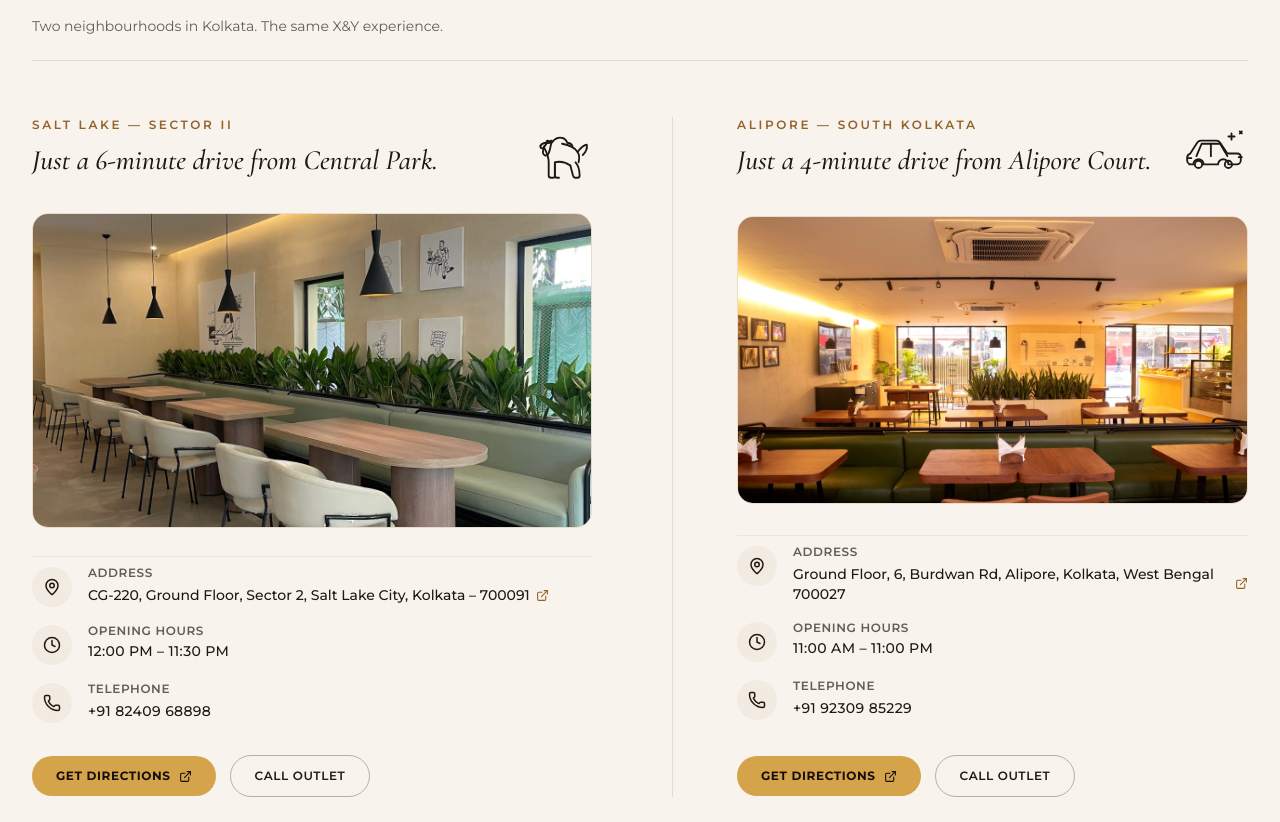
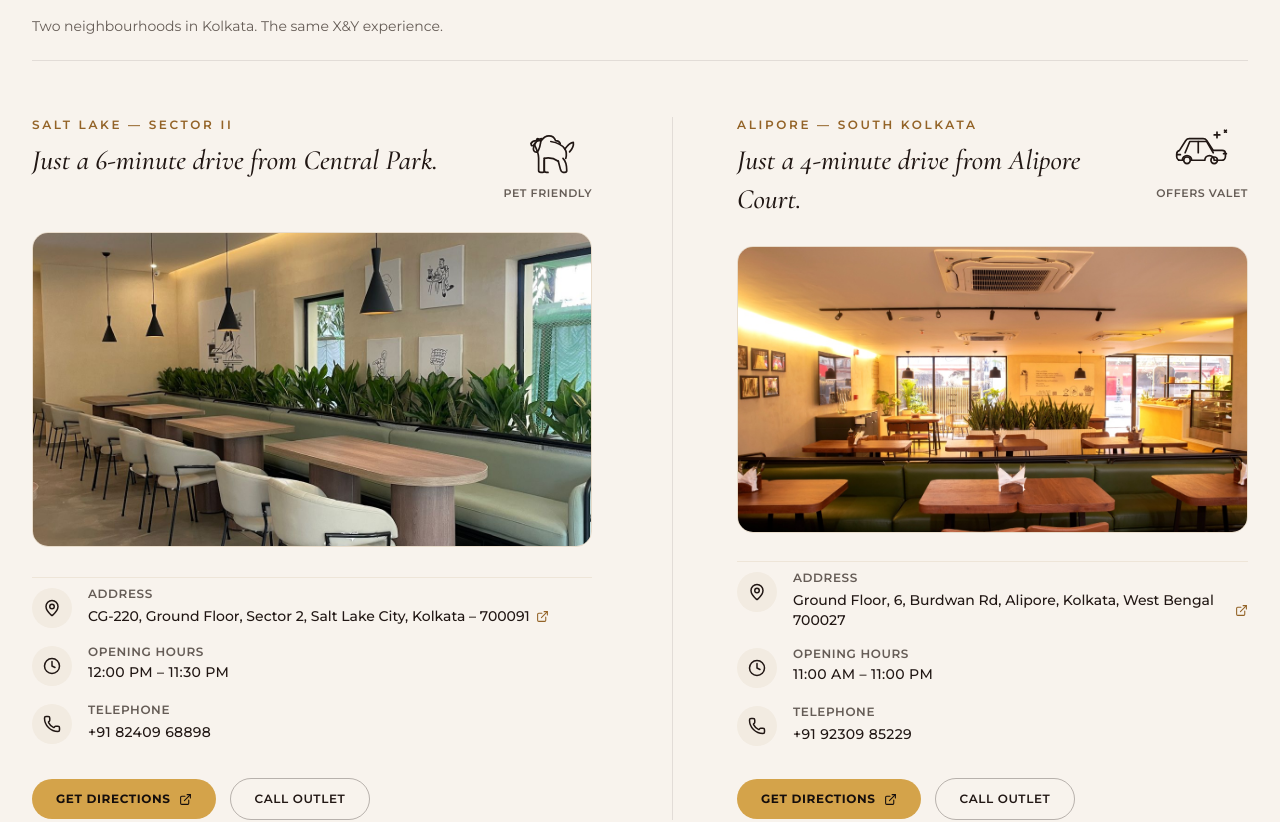
Before and after one commit to iamdapy3279/candy, a Next.js app: page / in a window 1280 px wide. Shown: the part 1639-2461 px from the top of the page. Built offline with nearby package versions, Linux system fonts and the light colour scheme.

Commit message:
Add 'Pet Friendly' and 'Offers Valet' text beneath amenity icons in Locations section

```diff
--- a/components/Location.tsx
+++ b/components/Location.tsx
@@ -125,12 +125,25 @@ export default function Location() {
                     </h3>
                   </div>
 
-                  {/* Right: Standalone Black Amenity Icon (55-70px, no container, no border, no background) */}
-                  <div className="shrink-0 pt-0.5" title={loc.amenity === "pet-friendly" ? "Pet-Friendly" : "Valet Parking"}>
+                  {/* Right: Standalone Black Amenity Icon with descriptive text below */}
+                  <div
+                    className="shrink-0 flex flex-col items-center text-center pt-0.5"
+                    title={loc.amenity === "pet-friendly" ? "Pet Friendly" : "Offers Valet"}
+                  >
                     {loc.amenity === "pet-friendly" ? (
-                      <PetFriendlyIcon className="w-14 h-14 sm:w-16 sm:h-16 lg:w-[66px] lg:h-[66px]" />
+                      <>
+                        <PetFriendlyIcon className="w-12 h-12 sm:w-14 sm:h-14 lg:w-[60px] lg:h-[60px]" />
+                        <span className="font-sans text-[10px] sm:text-[11px] uppercase tracking-wider text-charcoal-800/80 font-semibold mt-1.5 whitespace-nowrap">
+                          Pet Friendly
+                        </span>
+                      </>
                     ) : (
-                      <ValetParkingIcon className="w-14 h-14 sm:w-16 sm:h-16 lg:w-[66px] lg:h-[66px]" />
+                      <>
+                        <ValetParkingIcon className="w-12 h-12 sm:w-14 sm:h-14 lg:w-[60px] lg:h-[60px]" />
+                        <span className="font-sans text-[10px] sm:text-[11px] uppercase tracking-wider text-charcoal-800/80 font-semibold mt-1.5 whitespace-nowrap">
+                          Offers Valet
+                        </span>
+                      </>
                     )}
                   </div>
                 </div>
```
